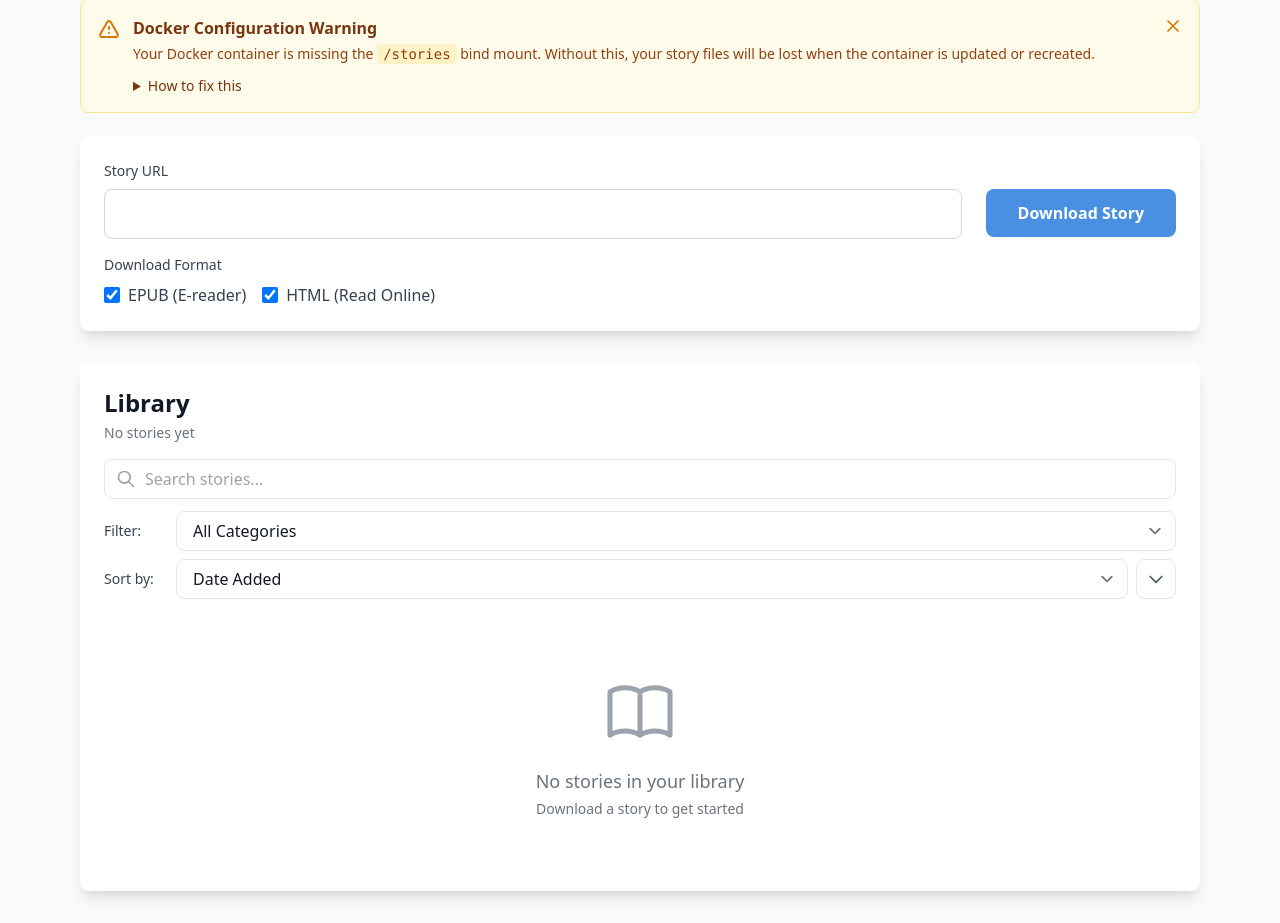
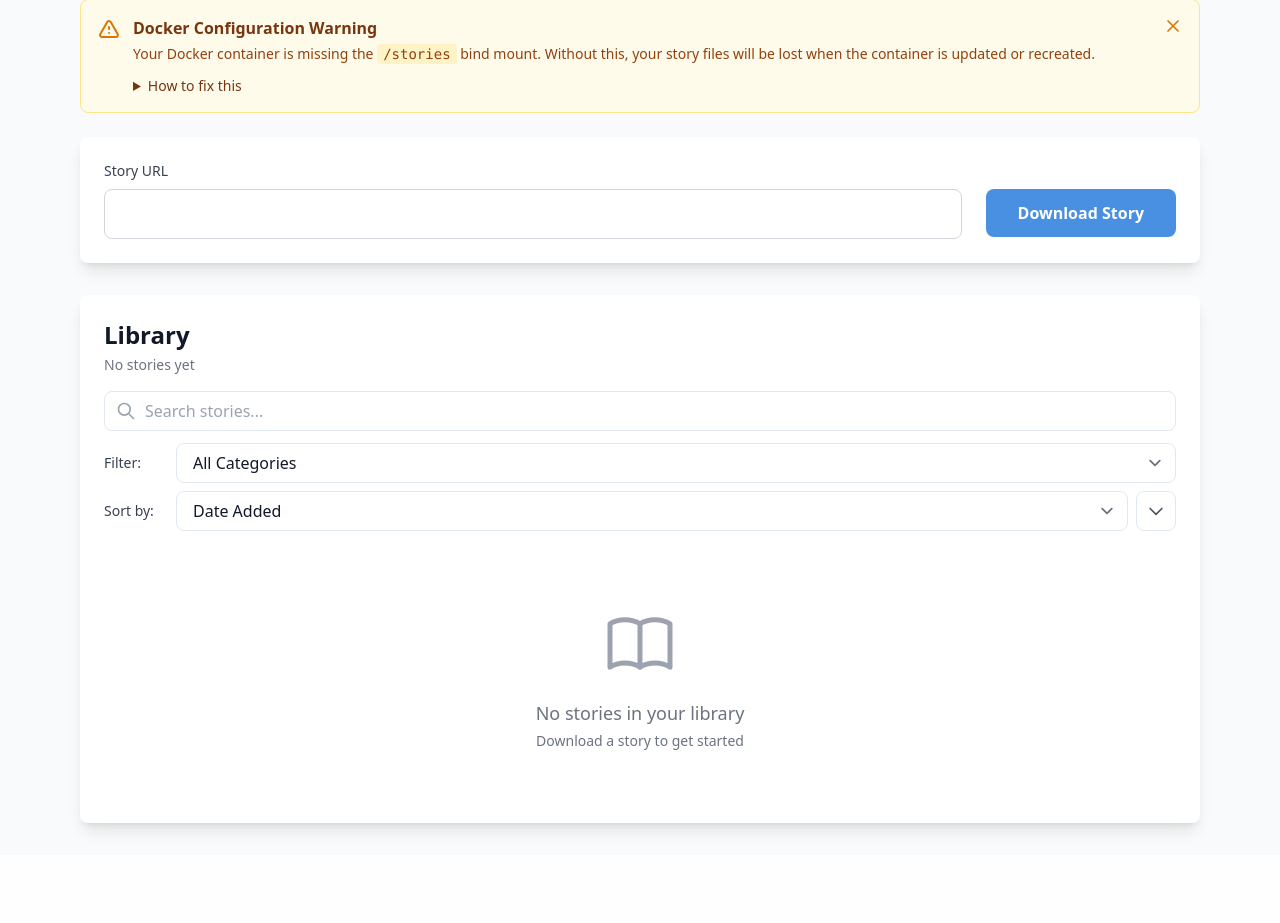
Before and after one commit to redwoodstory/LitKeeper, a Flask app: page / in a window 1280 px wide. Shown: the part 274-1197 px from the top of the page. After the commit the page ends 1108 px from the top, so only its background shows below. Run offline with Flask 3, Linux system fonts and the light colour scheme; data that the repository does not hold is empty.

Commit message:
simplified workflow for download type

```diff
--- a/app/blueprints/api/routes.py
+++ b/app/blueprints/api/routes.py
@@ -23,11 +23,10 @@ def queue_download() -> ResponseReturnValue:
         if request.is_json:
             data = request.get_json()
             url = data.get('url', '')
-            formats = data.get('format', ['epub', 'html'])
         else:
             url = request.form.get('url', '')
-            formats = request.form.getlist('format') or ['epub', 'html']
 
+        formats = ['epub', 'html']
         validated = StoryDownloadRequest(url=url, format=formats)
 
     except ValidationError as e:
--- a/app/blueprints/library/routes.py
+++ b/app/blueprints/library/routes.py
@@ -20,9 +20,7 @@ def index() -> ResponseReturnValue:
     if request.method == "POST":
         try:
             url = request.form.get("url", "")
-            formats = request.form.getlist("format")
-            if not formats:
-                formats = ["epub"]
+            formats = ["epub", "html"]
 
             validated = StoryDownloadRequest(url=url, wait=True, format=formats)
             result = download_story_and_create_files(validated.url, validated.format)
--- a/app/templates/base.html
+++ b/app/templates/base.html
@@ -27,6 +27,8 @@
   <meta name="apple-mobile-web-app-title" content="LitKeeper">
   <link rel="manifest" href="/static/manifest.json">
   <link rel="apple-touch-icon" href="/static/icons/icon-192.png">
+  <link rel="preload" href="/static/fonts/PlayfairDisplay-Regular.ttf" as="font" type="font/ttf" crossorigin="anonymous">
+  <link rel="preload" href="/static/fonts/PlayfairDisplay-Bold.ttf" as="font" type="font/ttf" crossorigin="anonymous">
   {% endblock %}
 
   {% block stylesheets %}
@@ -71,14 +73,14 @@
       font-style: normal;
       font-weight: 400;
       src: url('/static/fonts/PlayfairDisplay-Regular.ttf') format('truetype');
-      font-display: swap;
+      font-display: block;
     }
     @font-face {
       font-family: 'Playfair Display';
       font-style: normal;
       font-weight: 500;
       src: url('/static/fonts/PlayfairDisplay-Bold.ttf') format('truetype');
-      font-display: swap;
+      font-display: block;
     }
 
     @layer components {
--- a/app/templates/index.html
+++ b/app/templates/index.html
@@ -45,23 +45,6 @@ if (sessionStorage.getItem('syncBannerDismissed') === 'true') {
         >
       </div>
 
-      <div>
-        <label class="block text-sm font-medium text-gray-700 dark:text-gray-300 mb-2">
-          Download Format
-        </label>
-        <div class="flex flex-wrap gap-4">
-          <label class="flex items-center cursor-pointer">
-            <input type="checkbox" name="format" value="epub" checked
-                   class="w-4 h-4 text-primary border-gray-300 rounded focus:ring-primary">
-            <span class="ml-2 text-gray-700 dark:text-gray-300">EPUB (E-reader)</span>
-          </label>
-          <label class="flex items-center cursor-pointer">
-            <input type="checkbox" name="format" value="html" checked
-                   class="w-4 h-4 text-primary border-gray-300 rounded focus:ring-primary">
-            <span class="ml-2 text-gray-700 dark:text-gray-300">HTML (Read Online)</span>
-          </label>
-        </div>
-      </div>
     </div>
 
     <div class="flex md:pt-7">
--- a/app/validators.py
+++ b/app/validators.py
@@ -6,7 +6,7 @@ class StoryDownloadRequest(BaseModel):
     """Validation schema for story download requests."""
     url: str
     wait: bool = True
-    format: list[Literal["epub", "html"]] = Field(default=["epub"], min_length=1)
+    format: list[Literal["epub", "html"]] = Field(default=["epub", "html"], min_length=1)
 
     @field_validator('url')
     @classmethod
```
